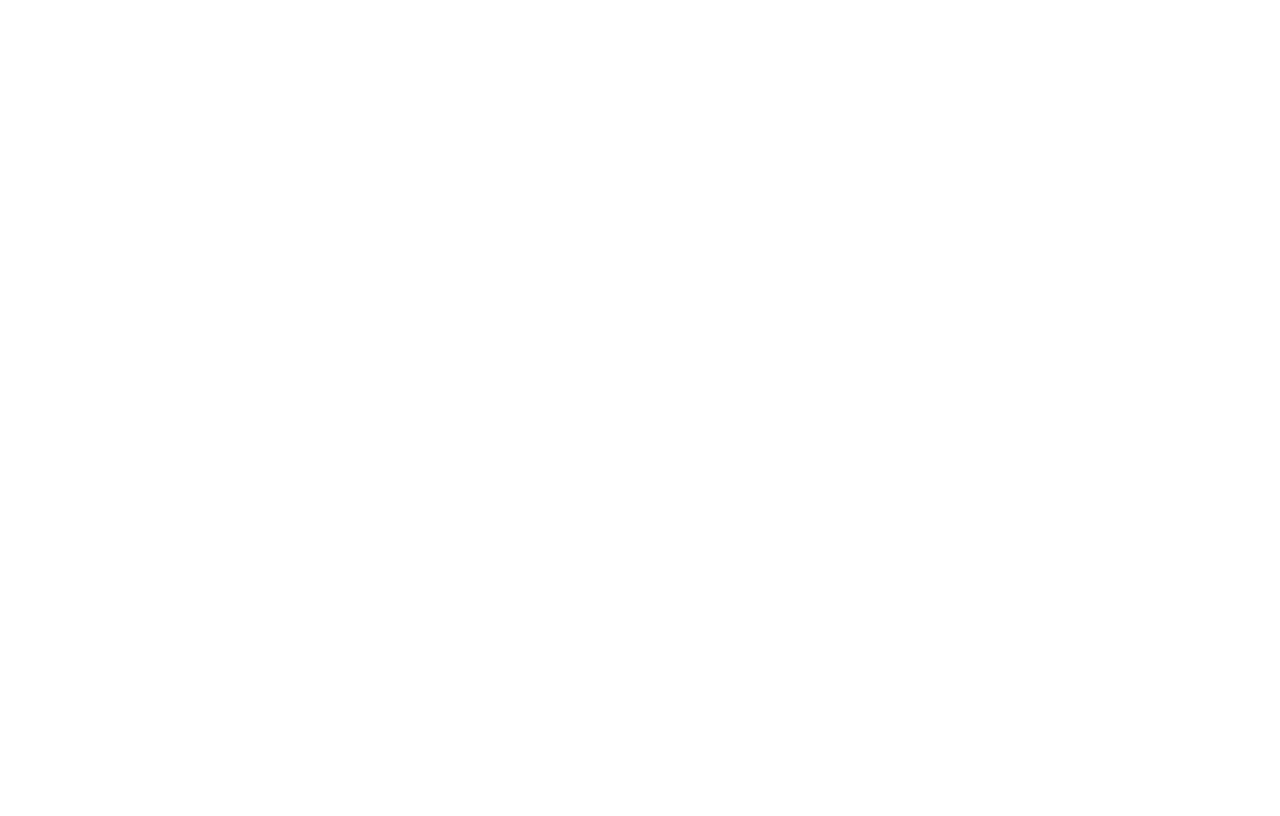
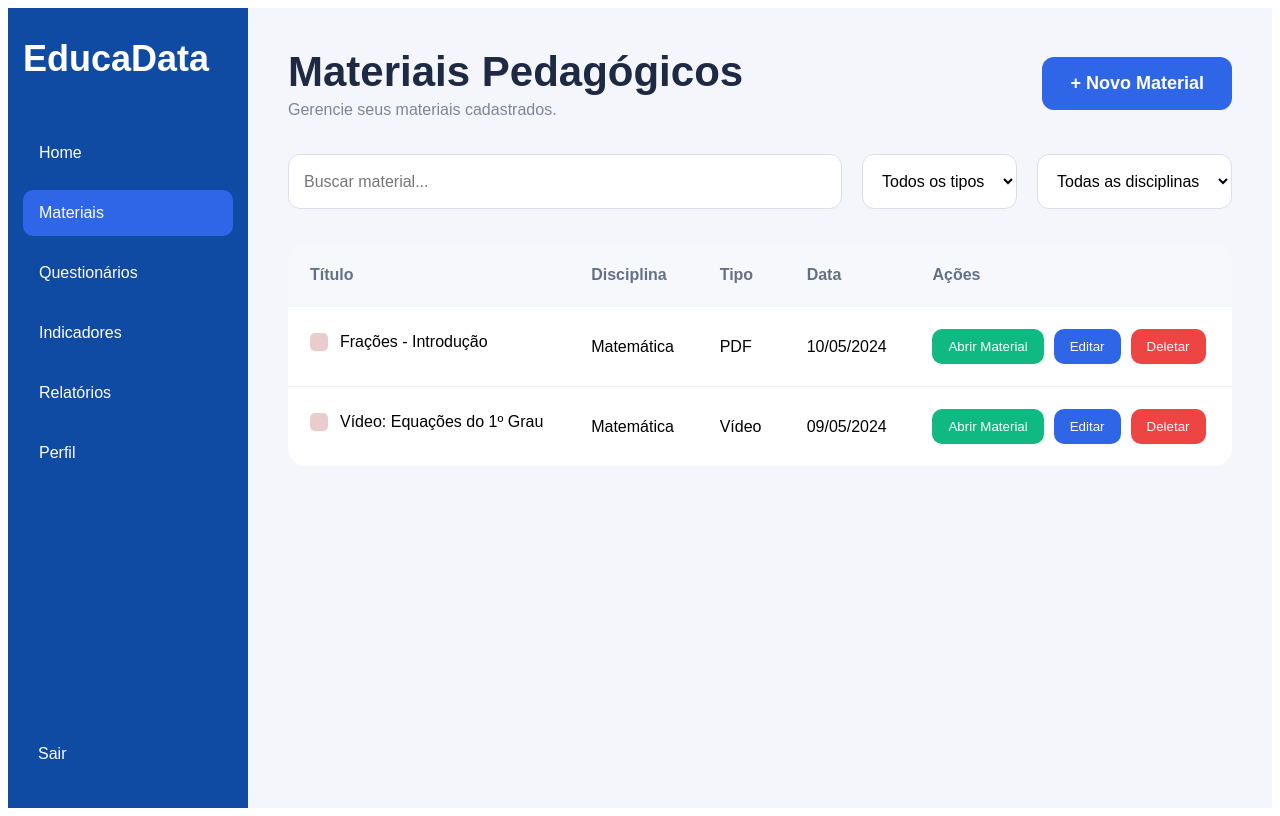
Before and after one commit to alebritinha/EducaData, an Angular app: page /materiais in a window 1280 px wide. Before the commit this address led to /. Built offline with nearby package versions, Linux system fonts and the light colour scheme.

Commit message:
pagina material

```diff
--- /dev/null
+++ b/src/app/pages/materiais/materiais.html
@@ -0,0 +1,269 @@
+<!-- materiais.html -->
+
+<div class="dashboard-container">
+
+  <!-- SIDEBAR -->
+<aside class="sidebar">
+
+  <div>
+
+    <div class="logo">
+      EducaData
+    </div>
+
+    <nav class="menu">
+
+      <a routerLink="/home" routerLinkActive="active">
+        Home
+      </a>
+
+      <a routerLink="/materiais" routerLinkActive="active">
+        Materiais
+      </a>
+
+      <a routerLink="/questionarios" routerLinkActive="active">
+        Questionários
+      </a>
+
+      <a routerLink="/indicadores" routerLinkActive="active">
+        Indicadores
+      </a>
+
+      <a routerLink="/relatorios" routerLinkActive="active">
+        Relatórios
+      </a>
+
+      <a routerLink="/perfil" routerLinkActive="active">
+        Perfil
+      </a>
+
+    </nav>
+
+  </div>
+
+  <div class="logout">
+
+    <a
+      routerLink="/"
+      style="color: white; text-decoration: none;"
+    >
+      Sair
+    </a>
+
+  </div>
+
+</aside>
+
+  <!-- CONTENT -->
+  <main class="content">
+
+    <!-- HEADER -->
+    <div class="header">
+
+      <div>
+
+        <h1>
+          Materiais Pedagógicos
+        </h1>
+
+        <p>
+          Gerencie seus materiais cadastrados.
+        </p>
+
+      </div>
+
+      <button
+        class="novo-btn"
+        (click)="abrirModal()"
+      >
+        + Novo Material
+      </button>
+
+    </div>
+
+    <!-- FILTROS -->
+    <div class="filters">
+
+      <input
+        type="text"
+        placeholder="Buscar material..."
+      />
+
+      <select>
+        <option>Todos os tipos</option>
+        <option>PDF</option>
+        <option>Vídeo</option>
+      </select>
+
+      <select>
+        <option>Todas as disciplinas</option>
+        <option>Matemática</option>
+        <option>Português</option>
+      </select>
+
+    </div>
+
+    <!-- TABELA -->
+    <div class="table-container">
+
+      <table>
+
+        <thead>
+
+          <tr>
+
+            <th>Título</th>
+            <th>Disciplina</th>
+            <th>Tipo</th>
+            <th>Data</th>
+            <th>Ações</th>
+
+          </tr>
+
+        </thead>
+
+        <tbody>
+
+          <tr *ngFor="let material of materiais">
+
+            <!-- TÍTULO -->
+            <td class="titulo">
+
+              <span class="icon"></span>
+
+              {{ material.titulo }}
+
+            </td>
+
+            <!-- DISCIPLINA -->
+            <td>
+              {{ material.disciplina }}
+            </td>
+
+            <!-- TIPO -->
+            <td>
+              {{ material.tipo }}
+            </td>
+
+            <!-- DATA -->
+            <td>
+              {{ material.data }}
+            </td>
+
+            <!-- AÇÕES -->
+            <td class="acoes">
+
+              <!-- ABRIR -->
+              <button
+                class="abrir-btn"
+                [routerLink]="['/material', material.id]"
+              >
+                Abrir Material
+              </button>
+
+              <!-- EDITAR -->
+              <button
+                class="editar-btn"
+                (click)="editar(material)"
+              >
+                Editar
+              </button>
+
+              <!-- DELETAR -->
+              <button
+                class="deletar-btn"
+                (click)="deletar(material.id)"
+              >
+                Deletar
+              </button>
+
+            </td>
+
+          </tr>
+
+        </tbody>
+
+      </table>
+
+    </div>
+
+  </main>
+
+</div>
+
+<!-- MODAL -->
+<div
+  class="modal-overlay"
+  *ngIf="modalAberto"
+>
+
+  <div class="modal">
+
+    <h2>
+      Novo Material
+    </h2>
+
+    <form (ngSubmit)="salvarMaterial()">
+
+      <!-- TÍTULO -->
+      <input
+        type="text"
+        placeholder="Título"
+        [(ngModel)]="novoMaterial.titulo"
+        name="titulo"
+        required
+      />
+
+      <!-- DISCIPLINA -->
+      <input
+        type="text"
+        placeholder="Disciplina"
+        [(ngModel)]="novoMaterial.disciplina"
+        name="disciplina"
+        required
+      />
+
+      <!-- TIPO -->
+      <select
+        [(ngModel)]="novoMaterial.tipo"
+        name="tipo"
+      >
+
+        <option value="PDF">
+          PDF
+        </option>
+
+        <option value="Vídeo">
+          Vídeo
+        </option>
+
+      </select>
+
+      <!-- UPLOAD -->
+      <input
+        type="file"
+        (change)="onFileSelected($event)"
+      />
+
+      <!-- BOTÕES -->
+      <div class="modal-actions">
+
+        <button
+          type="button"
+          class="cancelar"
+          (click)="fecharModal()"
+        >
+          Cancelar
+        </button>
+
+        <button type="submit">
+          Salvar
+        </button>
+
+      </div>
+
+    </form>
+
+  </div>
+
+</div>
--- /dev/null
+++ b/src/app/pages/materiais/materiais.scss
@@ -0,0 +1,262 @@
+/* materiais.component.scss */
+
+* {
+  margin: 0;
+  padding: 0;
+  box-sizing: border-box;
+  font-family: "Poppins", sans-serif;
+}
+
+.dashboard-container {
+  display: flex;
+  height: 100vh;
+  background: #f4f6fb;
+}
+
+/* SIDEBAR */
+
+.sidebar {
+  width: 240px;
+  background: #0f4aa3;
+  color: white;
+
+  display: flex;
+  flex-direction: column;
+  justify-content: space-between;
+
+  padding: 30px 15px;
+}
+
+.logo {
+  font-size: 36px;
+  font-weight: 700;
+  margin-bottom: 50px;
+}
+
+.menu {
+  display: flex;
+  flex-direction: column;
+  gap: 14px;
+}
+
+.menu a {
+  text-decoration: none;
+  color: white;
+  padding: 14px 16px;
+  border-radius: 10px;
+  transition: 0.3s;
+}
+
+.menu a:hover,
+.menu .active {
+  background: #2f66e8;
+}
+
+.logout {
+  margin-top: auto;
+  padding: 15px;
+}
+
+/* CONTENT */
+
+.content {
+  flex: 1;
+  padding: 40px;
+}
+
+/* HEADER */
+
+.header {
+  display: flex;
+  justify-content: space-between;
+  align-items: center;
+}
+
+.header h1 {
+  font-size: 42px;
+  color: #1e2a44;
+}
+
+.header p {
+  color: #7d8597;
+  margin-top: 5px;
+}
+
+.novo-btn {
+  background: #2f66e8;
+  color: white;
+
+  border: none;
+  border-radius: 12px;
+
+  padding: 16px 28px;
+
+  font-size: 18px;
+  font-weight: 600;
+
+  cursor: pointer;
+}
+
+/* FILTERS */
+
+.filters {
+  display: flex;
+  gap: 20px;
+  margin: 35px 0;
+}
+
+.filters input,
+.filters select {
+  height: 55px;
+  border: 1px solid #d8deea;
+  border-radius: 12px;
+  padding: 0 15px;
+  font-size: 16px;
+  background: white;
+}
+
+.filters input {
+  flex: 1;
+}
+
+/* TABLE */
+
+.table-container {
+  background: white;
+  border-radius: 18px;
+  overflow: hidden;
+}
+
+table {
+  width: 100%;
+  border-collapse: collapse;
+}
+
+thead {
+  background: #f7f8fc;
+}
+
+th,
+td {
+  padding: 22px;
+  text-align: left;
+}
+
+th {
+  color: #667085;
+}
+
+tbody tr {
+  border-top: 1px solid #eef1f6;
+}
+
+.titulo {
+  display: flex;
+  align-items: center;
+  gap: 12px;
+}
+
+.icon {
+  width: 18px;
+  height: 18px;
+  background: #eacccc;
+  border-radius: 5px;
+}
+
+/* AÇÕES */
+
+.acoes {
+  display: flex;
+  gap: 10px;
+}
+.abrir-btn {
+
+  background: #10b981;
+  color: white;
+
+  border: none;
+
+  padding: 10px 16px;
+
+  border-radius: 10px;
+
+  cursor: pointer;
+}
+
+.editar-btn {
+  background: #2f66e8;
+  color: white;
+
+  border: none;
+  padding: 10px 16px;
+  border-radius: 10px;
+
+  cursor: pointer;
+}
+
+.deletar-btn {
+  background: #ef4444;
+  color: white;
+
+  border: none;
+  padding: 10px 16px;
+  border-radius: 10px;
+
+  cursor: pointer;
+}
+
+/* MODAL */
+
+.modal-overlay {
+  position: fixed;
+  inset: 0;
+
+  background: rgba(0,0,0,0.4);
+
+  display: flex;
+  align-items: center;
+  justify-content: center;
+}
+
+.modal {
+  width: 500px;
+  background: white;
+  padding: 35px;
+  border-radius: 20px;
+}
+
+.modal h2 {
+  margin-bottom: 25px;
+}
+
+.modal form {
+  display: flex;
+  flex-direction: column;
+  gap: 18px;
+}
+
+.modal input,
+.modal select {
+  height: 55px;
+  border: 1px solid #d8deea;
+  border-radius: 12px;
+  padding: 0 15px;
+}
+
+.modal-actions {
+  display: flex;
+  justify-content: flex-end;
+  gap: 15px;
+  margin-top: 20px;
+}
+
+.modal-actions button {
+  padding: 12px 20px;
+  border: none;
+  border-radius: 10px;
+  cursor: pointer;
+}
+
+.cancelar {
+  background: #d1d5db;
+}
--- /dev/null
+++ b/src/app/pages/materiais/materiais.ts
@@ -0,0 +1,121 @@
+import { Component } from '@angular/core';
+import { CommonModule } from '@angular/common';
+import { FormsModule } from '@angular/forms';
+import { RouterModule } from '@angular/router';
+
+@Component({
+  selector: 'app-materiais',
+
+  standalone: true,
+
+  imports: [
+    CommonModule,
+    FormsModule,
+    RouterModule
+  ],
+
+  templateUrl: './materiais.html',
+  styleUrl: './materiais.scss'
+})
+
+export class MateriaisComponent {
+
+  modalAberto = false;
+
+  arquivoSelecionado!: File;
+
+  materiais = [
+
+    {
+      id: 1,
+      titulo: 'Frações - Introdução',
+      disciplina: 'Matemática',
+      tipo: 'PDF',
+      data: '10/05/2024'
+    },
+
+    {
+      id: 2,
+      titulo: 'Vídeo: Equações do 1º Grau',
+      disciplina: 'Matemática',
+      tipo: 'Vídeo',
+      data: '09/05/2024'
+    }
+
+  ];
+
+  novoMaterial = {
+
+    titulo: '',
+    disciplina: '',
+    tipo: 'PDF'
+
+  };
+
+  abrirModal() {
+
+    this.modalAberto = true;
+
+  }
+
+  fecharModal() {
+
+    this.modalAberto = false;
+
+  }
+
+  onFileSelected(event: any) {
+
+    this.arquivoSelecionado =
+      event.target.files[0];
+
+  }
+
+  salvarMaterial() {
+
+    const novo = {
+
+      id: this.materiais.length + 1,
+
+      titulo: this.novoMaterial.titulo,
+
+      disciplina: this.novoMaterial.disciplina,
+
+      tipo: this.novoMaterial.tipo,
+
+      data: new Date().toLocaleDateString()
+
+    };
+
+    this.materiais.push(novo);
+
+    this.fecharModal();
+
+    this.novoMaterial = {
+
+      titulo: '',
+      disciplina: '',
+      tipo: 'PDF'
+
+    };
+
+  }
+
+  editar(material: any) {
+
+    alert(
+      'Editar material: ' + material.titulo
+    );
+
+  }
+
+  deletar(id: number) {
+
+    this.materiais =
+      this.materiais.filter(
+        material => material.id !== id
+      );
+
+  }
+
+}
```
Also changed, not shown: src/app/app.routes.ts (+8 -1 lines), 1 other file (tests, documents, lock files or other folders).
